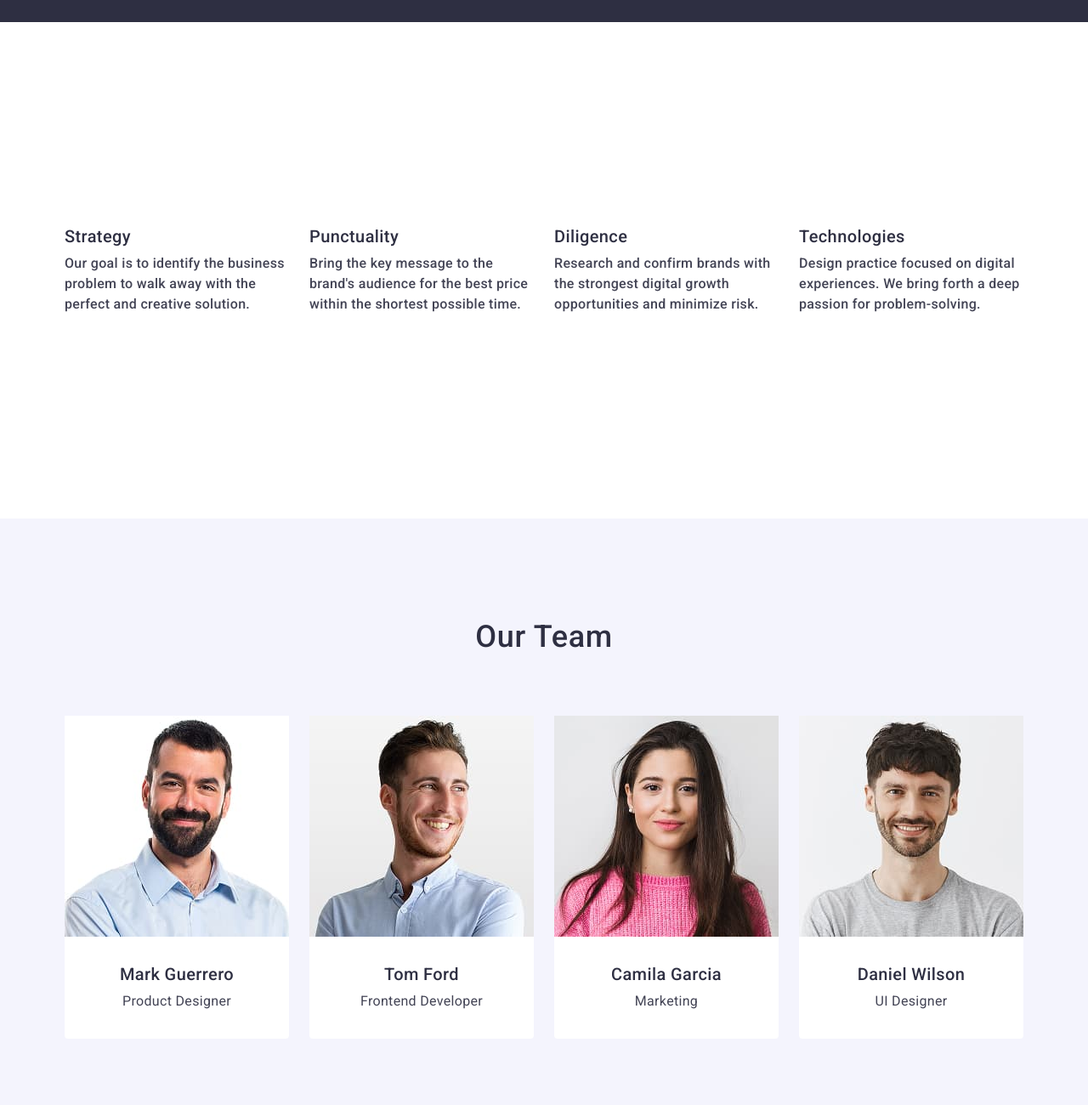
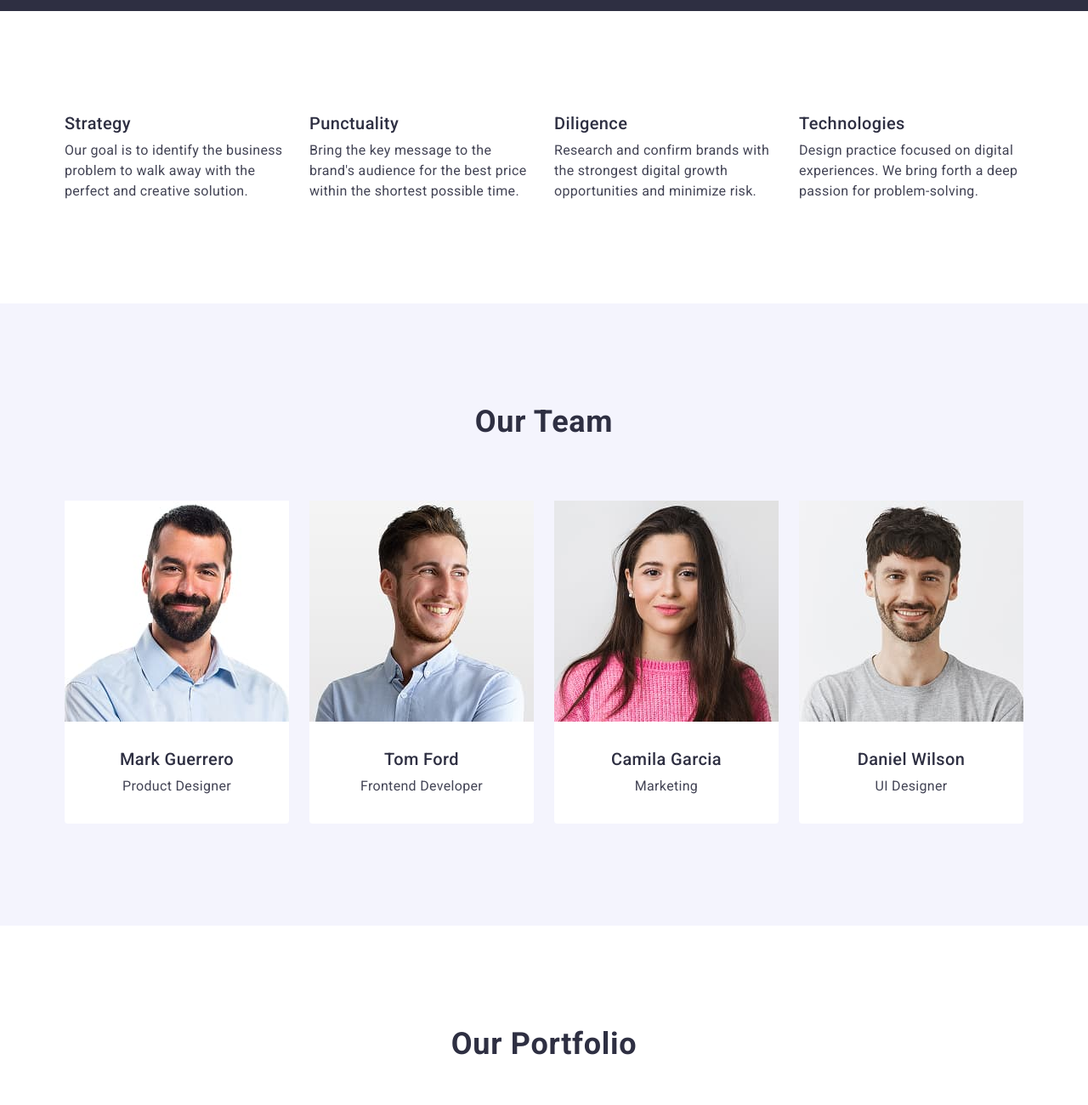
Before and after one commit to nataliia-kasiian24/goit-markup-hw-03, a plain HTML site: page index.html in a window 1280 px wide. Shown: the part 660-1960 px from the top of the page at 85% size. Drawn offline with nearby package versions, Linux system fonts and the light colour scheme.

Commit message:
add styles mein

```diff
--- a/css/styles.css
+++ b/css/styles.css
@@ -124,7 +124,7 @@ img{
     text-align: center;
     color: #fff;
     line-height: 1.07;
-    padding-bottom: 48px;
+    margin-bottom: 48px;
 }
 .transition{
     display: block;
@@ -164,8 +164,6 @@ img{
     overflow: hidden;
 }
 .section-two-list{
-    padding-top: 120px;
-    padding-bottom: 120px;
     display: flex;
     gap: 24px;
 }
@@ -181,7 +179,7 @@ img{
     margin-bottom: 8px;
 }
 .section-two-text{
-    font-weight: 500;
+    font-weight: 400;
     font-size: 16px;
     line-height: 1.5;
     letter-spacing: 0.02em;
@@ -194,7 +192,7 @@ img{
 }
 .section-three-title{
     margin-bottom: 72px;
-    font-weight: 500;
+    font-weight: 700;
     font-size: 36px;
     line-height: 1.12;
     letter-spacing: 0.02em;
@@ -206,11 +204,11 @@ img{
 .section-three-list{
     display: flex;
     gap: 24px;
-    padding-bottom: 120px;
 }
 .section-three-item{
     background-color: #fff;
     border-radius: 0px 0px 4px 4px;
+    width: calc((100% - 72px) / 4)
 }
 .title-text{
     padding: 32px 0;
@@ -245,7 +243,7 @@ img{
     color: #2e2f42;
     line-height: 1.11;
     text-transform: capitalize;
-    font-weight: 500;
+    font-weight: 700;
     margin-bottom: 72px;
 }
 .section-four-list{
@@ -281,7 +279,7 @@ img{
     background-color: #2e2f42;
     padding: 100px 0;
 }
-.logo, .footer-logo{
+.footer-logo{
     display: inline-block;
     margin-bottom: 16px;
 }
```
